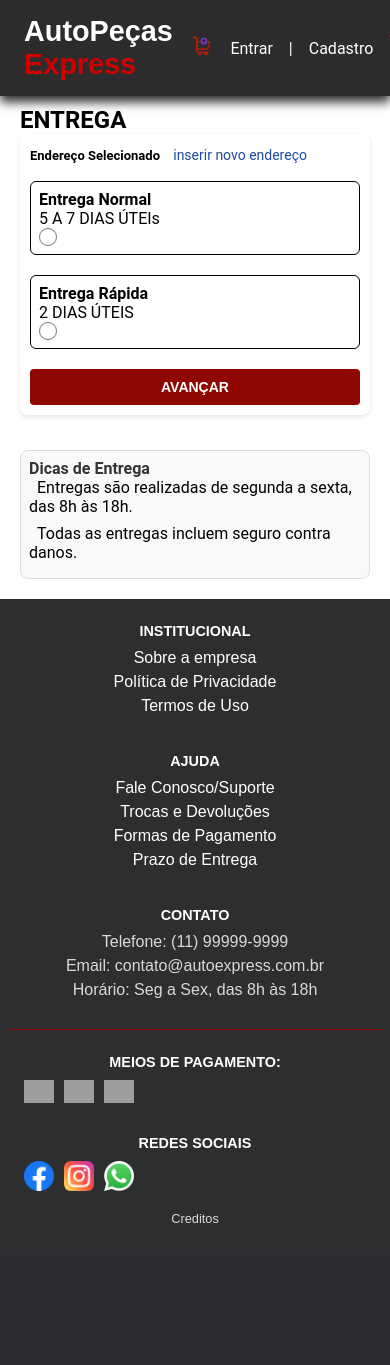
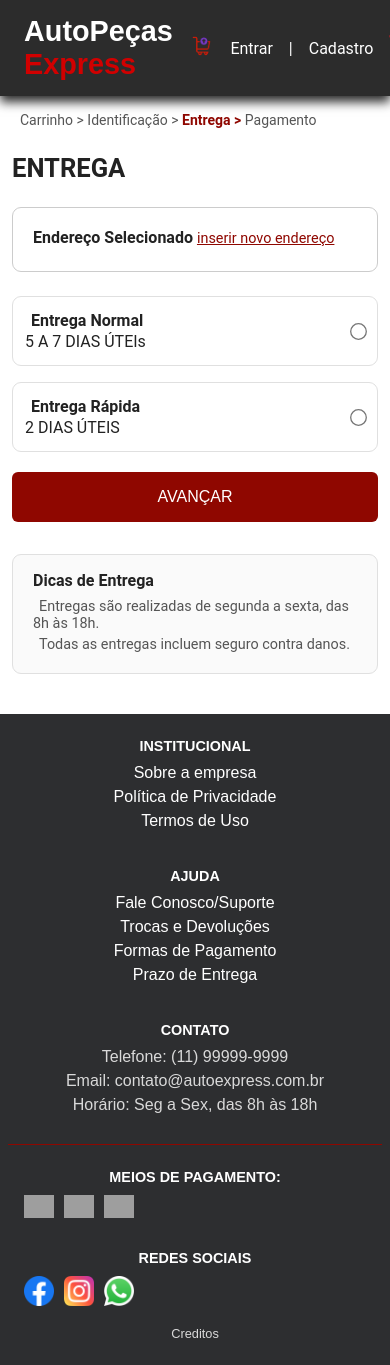
Before and after one commit to YURI717-Hub/TCC-ETEC-Sebrae, a PHP site: page /assets/pages/entrega.html in a window 390 px wide. Before the commit the page ends 1223 px from the top, so only its background shows below. Run offline with PHP 8.4, Linux system fonts and the light colour scheme; some libraries are stand-ins or nearby versions; grey boxes are pictures that could not be loaded.

Commit message:
Refactor entrega.css for styling improvements

```diff
--- a/assets/css/entrega.css
+++ b/assets/css/entrega.css
@@ -1,342 +1,295 @@
+/* =====================================================
+   ENTREGA - reset local e utilitários
+   Paleta e padrões seguem os mesmos usados em carrinho.css:
+   vermelho principal #8f0700, acento #ff2134, bordas #ccc/#e0e0e0,
+   textos em Roboto, cartões com border-radius 8-9px.
+===================================================== */
+* {
+  box-sizing: border-box;
+}
 
-
-/*INICIO CÓDIGO - css */
+body {
+  background-color: #fff;
+  font-family: "Roboto", Arial, sans-serif;
+  color: #222;
+}
 
 .caminho-ativo-E {
   padding: 15px 20px;
-  background-color: #ffffff;
+  margin-top: 40px; /* mesmo respiro do carrinho, pra sombra do header não sobrepor o conteúdo */
+  background-color: #fff;
   font-size: 14px;
+  color: #555;
 }
 
 .ativo-entrega {
-  color: #4AC741;
+  color: #8f0700;
   font-weight: bold;
 }
-/* entrega */
+
 .conteudo-entrega {
-  padding: 20px;
-  background-color: #ffffff;
-  font-family: 'Roboto', sans-serif;
+  max-width: 1200px;
+  margin: 0 auto;
+  padding: 0 20px 60px;
 }
 
+.conteudo-entrega h2 {
+  margin: 10px 0 24px;
+  font-size: 1.6rem;
+  color: #222;
+}
+
+/* =====================================================
+   LAYOUT PRINCIPAL (endereço + opções de frete)
+===================================================== */
 .entrega-box-entrega {
   display: flex;
-  justify-content: space-between;
-  gap: 40px;
-  background-color: white;
-  padding: 20px;
-  border-radius: 8px;
-  box-shadow: 0 2px 5px rgba(0, 0, 0, 0.1);
-  margin-bottom: 10%;
+  align-items: flex-start;
+  gap: 24px;
 }
-p{
-  font-size: 20;
-}
+
 .coluna-esquerda-entrega {
-  flex: 1;
+  width: 58%;
 }
 
 .coluna-direita {
-  flex: 1;
+  width: 42%;
   display: flex;
   flex-direction: column;
-  gap: 20px;
-  align-items: flex-end;
+  gap: 16px;
 }
 
-.radio-group-E {
-  margin-bottom: 20px;
+/* =====================================================
+   CAIXA DE ENDEREÇO
+===================================================== */
+.endereco {
+  border: 1px solid #ccc;
+  border-radius: 9px;
+  padding: 20px;
 }
 
-.endereco .link {
-  color: #1d49a8;
-  font-size: 14px;
-  margin-left: 10px;
-  cursor: pointer;
-  line-height: 1.6;
+.endereco-topo {
+  display: flex;
+  align-items: center;
+  justify-content: space-between;
+  flex-wrap: wrap;
+  gap: 8px;
+  margin: 0 0 12px;
 }
 
-/* opcao de entrega */
+.link {
+  background: none;
+  border: none;
+  padding: 0;
+  color: #8f0700;
+  font-size: 0.9rem;
+  cursor: pointer;
+  text-decoration: underline;
+}
 
+.link:hover {
+  color: #c11313;
+}
 
+.ende {
+  margin: 4px 0;
+  color: #333;
+  font-size: 0.95rem;
+}
+
+.novo-endereco-form {
+  display: none;
+  margin-top: 16px;
+  padding-top: 16px;
+  border-top: 1px solid #eee;
+}
+
+.novo-endereco-form.aberto {
+  display: block;
+}
+
+.novo-endereco-form form {
+  display: flex;
+  flex-direction: column;
+  gap: 10px;
+}
+
+.novo-endereco-form input {
+  width: 100%;
+  padding: 10px;
+  border: 1px solid #bbb;
+  border-radius: 8px;
+  font-size: 16px;
+}
+
+.novo-endereco-form button {
+  padding: 10px;
+  background-color: #8f0700;
+  color: #fff;
+  border: none;
+  border-radius: 8px;
+  cursor: pointer;
+  font-size: 16px;
+}
+
+.novo-endereco-form button:hover {
+  background-color: #c11313;
+}
+
+/* =====================================================
+   OPÇÕES DE FRETE
+===================================================== */
 .opcao-entrega {
   display: flex;
+  align-items: center;
   justify-content: space-between;
-  width: 100%;
-  border: 1px solid #000000;
-  border-radius: 6px;
-  padding: 10px 15px;
-  align-items: center;
-  background-color: #ffffff;
+  gap: 12px;
+  border: 1px solid #e0e0e0;
+  border-radius: 9px;
+  padding: 16px;
+  cursor: pointer;
+  transition: 0.2s ease;
 }
 
-.opcao-entrega input {
-  width: 18px;
-  height: 18px;
+.opcao-entrega:hover {
+  background: #f0f8ff;
+  border-color: #2c2c2c;
 }
 
+.opcao-entrega p {
+  margin: 2px 0;
+}
+
+.opcao-entrega i {
+  color: #8f0700;
+  margin-right: 6px;
+}
+
+.opcao-preco {
+  font-weight: bold;
+  color: #009900;
+  font-size: 1.05rem;
+}
+
+.opcao-prazo {
+  font-size: 0.8rem;
+  color: #777;
+  text-transform: uppercase;
+}
+
+.opcao-entrega input[type="radio"] {
+  accent-color: #ff2134;
+  transform: scale(1.3);
+  cursor: pointer;
+  flex-shrink: 0;
+}
+
+/* Destaca o card quando o rádio dele está marcado */
+.opcao-entrega:has(input:checked) {
+  border-color: #8f0700;
+  background: #fff5f4;
+}
+
+/* =====================================================
+   BOTÃO AVANÇAR (mesmo estilo do "Finalizar Compra")
+===================================================== */
 .botao-avancar {
-  background-color: #8F0700;
+  display: flex;
+  justify-content: center;
+  margin-top: 4px;
+  padding: 1rem;
+  background-color: #8f0700;
   color: #fff;
-  padding: 10px 30px;
   border: none;
-  border-radius: 4px;
+  border-radius: 6px;
+  font-size: 1.1rem;
   cursor: pointer;
-  align-self: flex-end;
-  font-weight: bold;
+  transition: background-color 0.3s ease, color 0.3s ease;
 }
 
 .botao-avancar a {
+  color: inherit;
   text-decoration: none;
-  color: white;
 }
 
-p .ende{
-  font-size: large;
+.botao-avancar:hover {
+  background-color: #fff;
+  color: #8f0700;
+  border: 1px solid #8f0700;
 }
 
-
-#novo-endereco {
-  margin-top: 1rem;
-  padding: 1rem;
-  background-color: #f0f0f0;
-  border-radius: 8px;
-}
-
-#novo-endereco input {
-  display: block;
-  margin-bottom: 0.5rem;
-  padding: 0.5rem;
-  width: 100%;
-  border: 1px solid #ddd;
-  border-radius: 4px;
-}
-
-#novo-endereco button {
-  background-color: #4AC741;
-  color: white;
-  border: none;
-  padding: 0.5rem;
-  border-radius: 4px;
-  cursor: pointer;
-}
-
-
-/* cupom */
-.cupom-desconto {
-  margin-bottom: 1rem;
-}
-
-.cupom-desconto input {
-  padding: 0.5rem;
-  border: 1px solid #ddd;
-  border-radius: 4px;
-  margin-right: 0.5rem;
-}
-
-.cupom-desconto button {
-  background-color: #8F0700;
-  color: white;
-  border: none;
-  padding: 0.5rem;
-  border-radius: 4px;
-  cursor: pointer;
-}
-
-#mensagem-cupom {
-  margin-top: 0.5rem;
-  font-weight: bold;
-}
-/* dicas */
+/* =====================================================
+   DICAS DE ENTREGA
+===================================================== */
 .dicas-entrega {
-  margin-top: 0.5rem;
-  padding: 1rem;
-  background-color: #f9f9f9;
-  border-radius: 8px;
-  border: 1px solid #ddd;
+  margin-top: 32px;
+  padding: 16px 20px;
+  border: 1px solid #e0e0e0;
+  border-radius: 9px;
+  background: #fafafa;
 }
 
 .dicas-entrega h4 {
-  margin-top: 0;
-  color: #333;
+  margin: 0 0 8px;
 }
 
 .dicas-entrega p {
-  margin-bottom: 0.5rem;
+  margin: 4px 0;
+  font-size: 0.9rem;
+  color: #555;
 }
 
 .dicas-entrega i {
-  margin-right: 0.5rem;
-  color: #4AC741;
+  color: #8f0700;
+  margin-right: 6px;
 }
 
-/*FIM CODIGO - ENTREGAcss*/
-
-/* RESPONSIVIDADE  */
-
-/* Telas pequenas  */
-@media screen and (max-width: 677px) {
-  body, html {
-    overflow-x: hidden;
+/* =====================================================
+   RESPONSIVO - TABLET (até 1024px)
+===================================================== */
+@media (max-width: 1024px) {
+  .coluna-esquerda-entrega {
+    width: 55%;
   }
 
+  .coluna-direita {
+    width: 45%;
+  }
+}
+
+/* =====================================================
+   RESPONSIVO - TABLET/CELULAR (até 800px)
+   Endereço e frete empilham verticalmente.
+===================================================== */
+@media (max-width: 800px) {
   .entrega-box-entrega {
     flex-direction: column;
-    gap: 15px;
-    padding: 10px;
-    width: 100%;
-    box-sizing: border-box;
   }
 
-  .coluna-direita, .coluna-esquerda-entrega {
+  .coluna-esquerda-entrega,
+  .coluna-direita {
     width: 100%;
-    align-items: stretch;
+  }
+}
+
+/* =====================================================
+   RESPONSIVO - CELULAR (até 480px)
+===================================================== */
+@media (max-width: 480px) {
+  .conteudo-entrega {
+    padding: 0 12px 40px;
+  }
+
+  .endereco-topo {
+    flex-direction: column;
+    align-items: flex-start;
   }
 
   .opcao-entrega {
-    flex-direction: column;
-    align-items: flex-start;
-    padding: 8px;
-    width: 100%;
-    box-sizing: border-box;
+    padding: 12px;
   }
 
   .botao-avancar {
-    width: 100%;
-    text-align: center;
-    padding: 10px 0;
-    font-size: 14px;
-    box-sizing: border-box;
-  }
-
-  .caminho-ativo-E {
-    padding: 8px;
-    font-size: 11px;
-    box-sizing: border-box;
-  }
-
-  .endereco p {
-    font-size: 13px;
-  }
-
-  .radio-group-E input {
-    width: 16px;
-    height: 16px;
-  }
-
-  .resumo-pedido {
-    padding: 0.5rem;
-  }
-
-  .lista-produtos li {
-    font-size: 12px;
-  }
-
-  #novo-endereco {
-    padding: 0.5rem;
-  }
-
-  .cupom-desconto input {
-    width: 100%;
-    margin-bottom: 0.5rem;
-  }
-
-  .dicas-entrega {
-    padding: 0.5rem;
+    font-size: 1rem;
   }
 }
-
-/*  Telas médias */
-@media screen and (min-width: 678px) and (max-width: 1024px) {
-  .entrega-box-entrega {
-    flex-direction: column;
-    gap: 20px;
-    padding: 15px;
-    width: 100%;
-    box-sizing: border-box;
-  }
-
-  .coluna-direita {
-    align-items: stretch;
-  }
-
-  .opcao-entrega {
-    flex-direction: row;
-    justify-content: space-between;
-    padding: 10px 12px;
-  }
-
-  .botao-avancar {
-    width: 100%;
-    text-align: center;
-    padding: 12px 0;
-    font-size: 15px;
-  }
-
-  .caminho-ativo-E {
-    padding: 12px 15px;
-    font-size: 13px;
-  }
-
-  .endereco p {
-    font-size: 20px;
-  }
-
-  .resumo-pedido {
-    padding: 0.75rem;
-  }
-
-  .cupom-desconto input {
-    width: 60%;
-  }
-
-  .dicas-entrega {
-    padding: 0.75rem;
-  }
-}
-
-/* Telas grandes */
-@media screen and (min-width: 1025px) {
-  .entrega-box-entrega {
-    flex-direction: row;
-    gap: 40px;
-    padding: 20px;
-  }
-
-  .coluna-direita {
-    align-items: flex-end;
-  }
-
-  .opcao-entrega {
-    flex-direction: row;
-    justify-content: space-between;
-    padding: 10px 15px;
-  }
-
-  .botao-avancar {
-    width: auto;
-    padding: 10px 30px;
-    text-align: center;
-  }
-
-  .caminho-ativo-E {
-    padding: 15px 20px;
-    font-size: 14px;
-  }
-
-  .endereco p {
-    font-size: 18px;
-  }
-
-  .resumo-pedido {
-    padding: 1rem;
-  }
-
-  .cupom-desconto input {
-    width: 200px;
-  }
-
-  .dicas-entrega {
-    padding: 1rem;
-  }
-}
```
